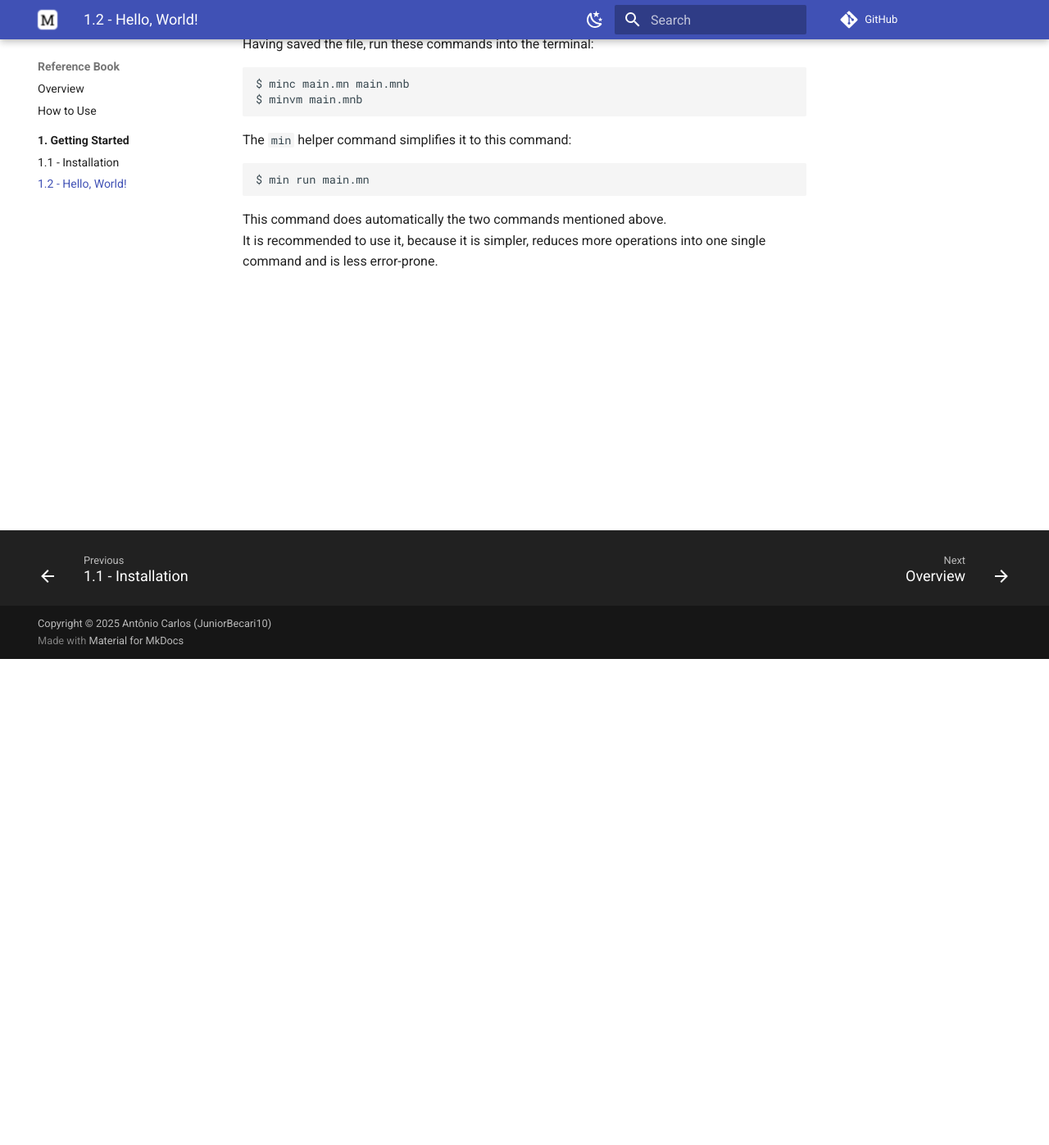
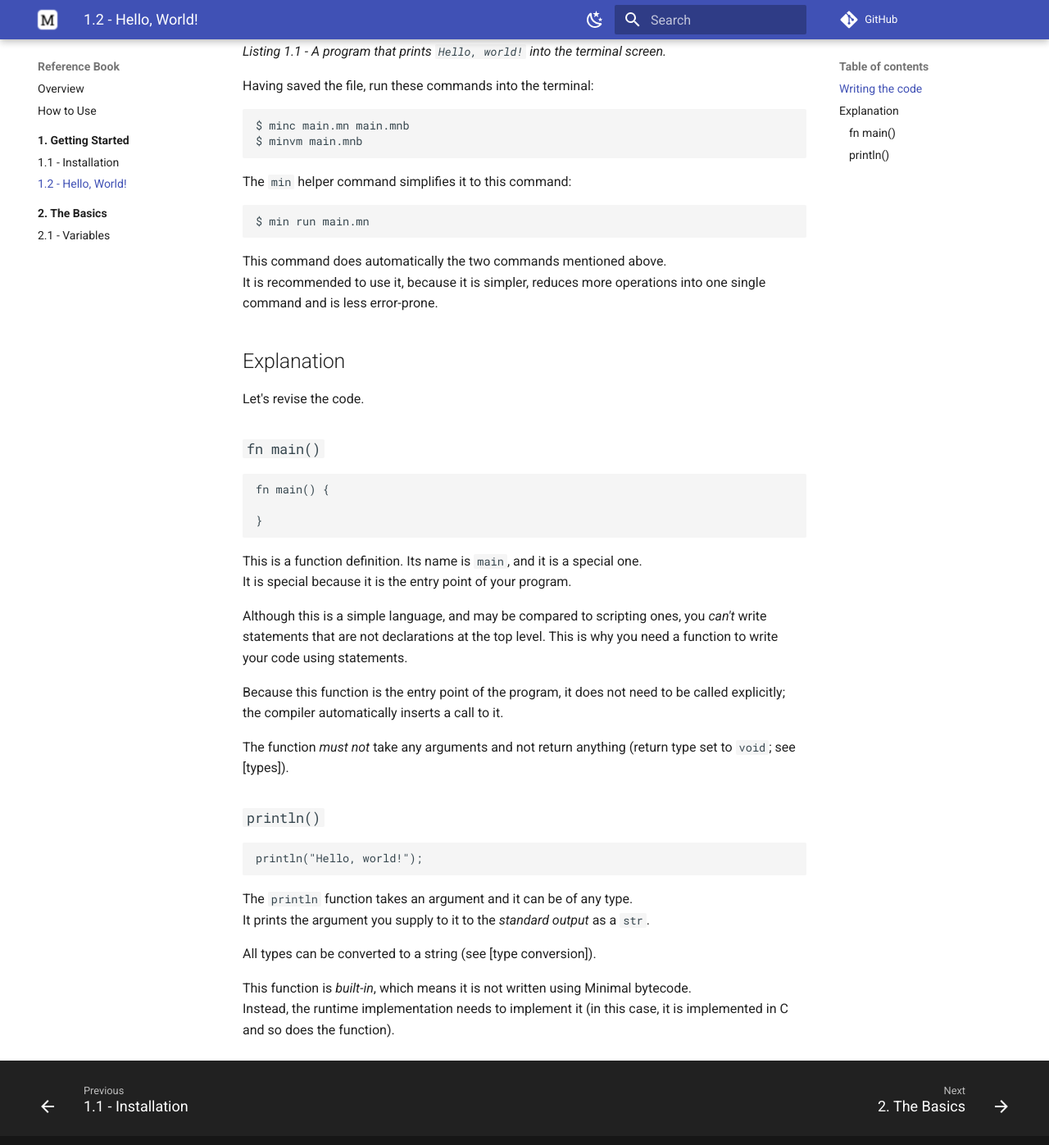
Before and after one commit to JuniorBecari10/minimal, an MkDocs documentation site: the page built from docs/docs/reference/1-getting-started/1.2-hello-world.md, in a window 1280 px wide and 1400 px high, scrolled down 596 px. Shown: the top 1397 px of the window at 82% size. Built offline with MkDocs 1.6.1 and Material for MkDocs 9.7.7, drawn with Linux system fonts in a browser that asks for light colours; comment, search, counter and statistics services are not loaded.

````diff
--- a/docs/docs/reference/1-getting-started/1.2-hello-world.md
+++ b/docs/docs/reference/1-getting-started/1.2-hello-world.md
@@ -1,3 +1,5 @@
+## Writing the code
+
 It is time to write your first Minimal program.
 
 > Note: It is recommended to create a separate folder to put all your Minimal files in.
@@ -29,3 +31,40 @@ $ min run main.mn
 This command does automatically the two commands mentioned above. <br />
 It is recommended to use it, because it is simpler, reduces more operations
 into one single command and is less error-prone.
+
+## Explanation
+
+Let's revise the code.
+
+### `fn main()`
+
+```rust
+fn main() {
+
+}
+```
+
+This is a function definition. Its name is `main`, and it is a special one. <br />
+It is special because it is the entry point of your program.
+
+Although this is a simple language, and may be compared to scripting ones, you _can't_ write statements that are not declarations
+at the top level. This is why you need a function to write your code using statements.
+
+Because this function is the entry point of the program, it does not need to be called explicitly;
+the compiler automatically inserts a call to it.
+
+The function _must not_ take any arguments and not return anything (return type set to `void`; see [types]).
+
+### `println()`
+
+```
+println("Hello, world!");
+```
+
+The `println` function takes an argument and it can be of any type. <br />
+It prints the argument you supply to it to the _standard output_ as a `str`.
+
+All types can be converted to a string (see [type conversion]).
+
+This function is _built-in_, which means it is not written using Minimal bytecode. <br />
+Instead, the runtime implementation needs to implement it (in this case, it is implemented in C and so does the function).
--- a/docs/mkdocs.yml
+++ b/docs/mkdocs.yml
@@ -53,5 +53,9 @@ nav:
           - "1.1 - Installation": reference/1-getting-started/1.1-installation.md
           - "1.2 - Hello, World!": reference/1-getting-started/1.2-hello-world.md
 
+      - "2. The Basics":
+        - "2. The Basics": reference/2-the-basics/index.md
+        - "2.1 - Variables": reference/2-the-basics/2.1-variables.md
+
   - Technical Book:
       - Overview: technical/overview.md
````
Also changed, not shown: docs/docs/reference/1-getting-started/index.md (+1 -1 lines), docs/docs/reference/2-the-basics/2.1-variables.md (added, +163 -0 lines), docs/docs/reference/2-the-basics/index.md (added, +12 -0 lines).
